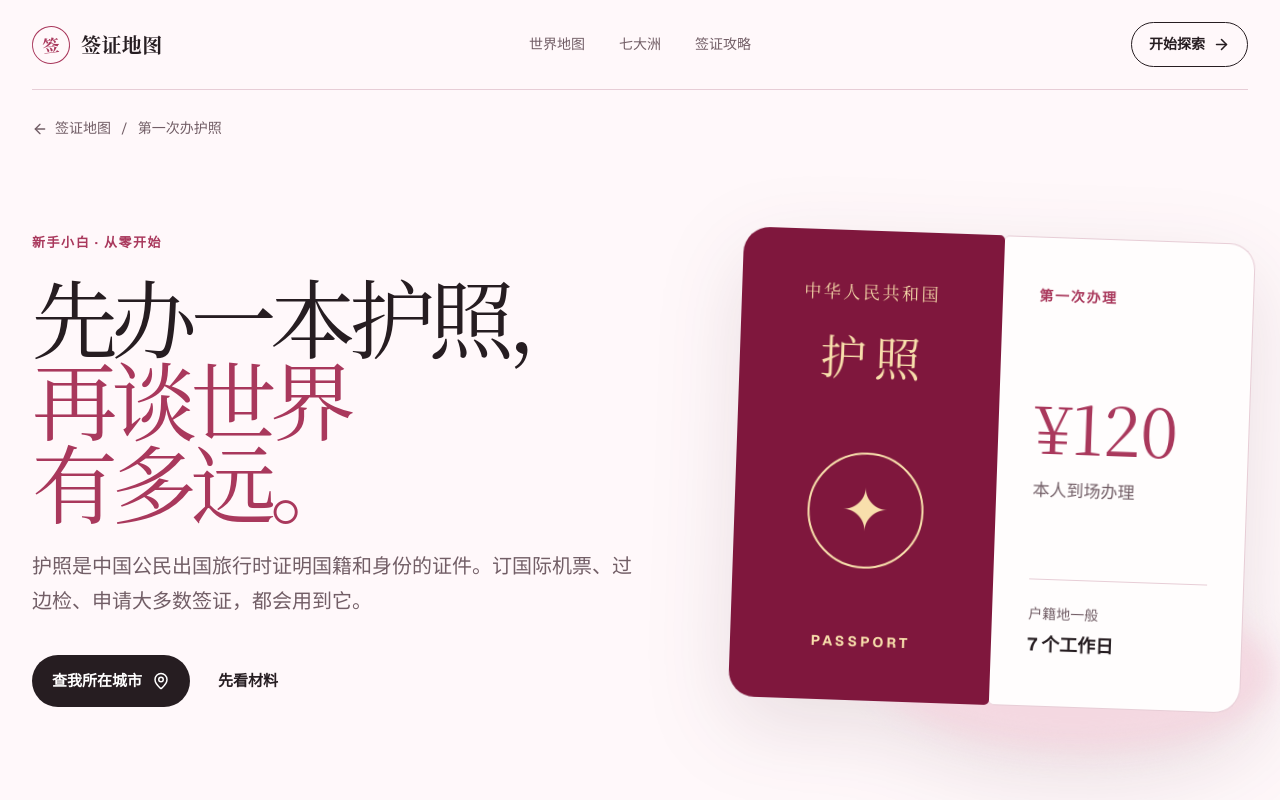
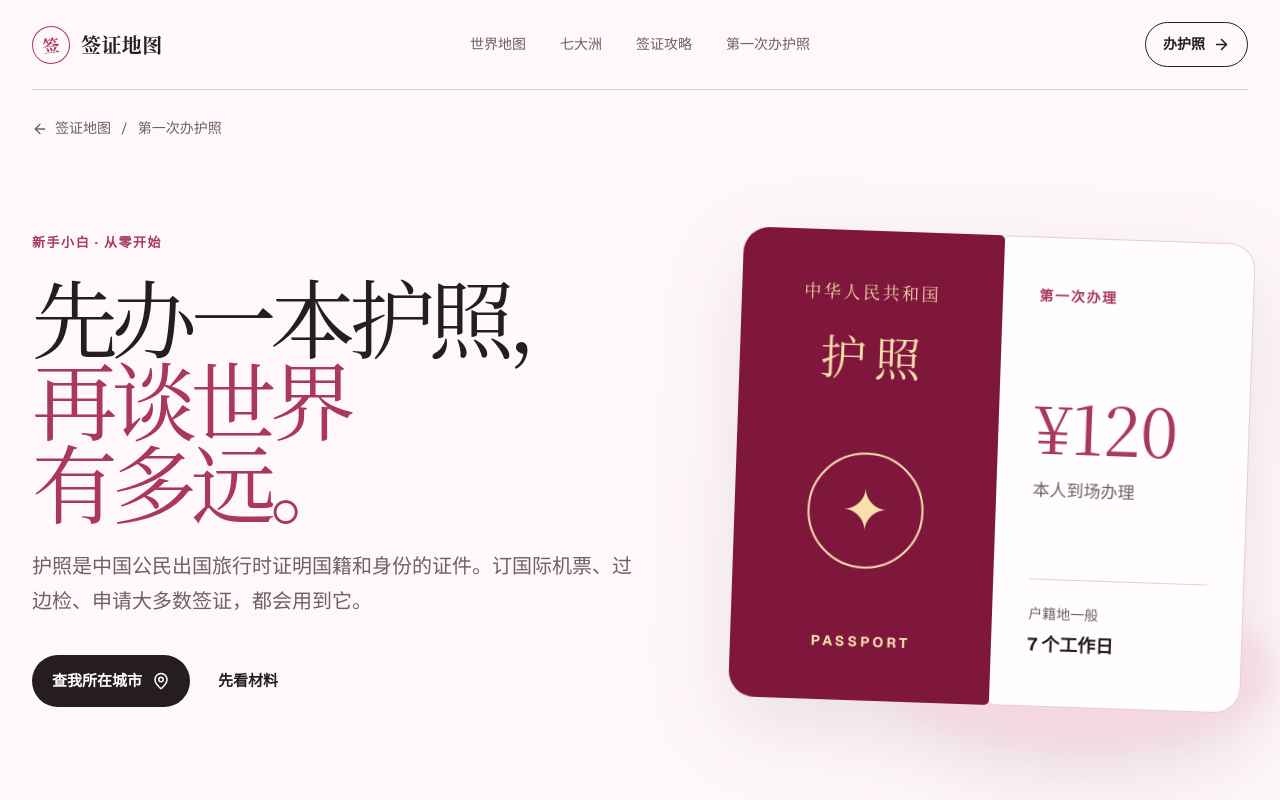
Before and after one commit to Explainfuture/visa-atlas-cn, a Next.js app: page /passport in a window 1280 px wide. Shown: the top 800 px of the page. Built offline with nearby package versions, Linux system fonts and the light colour scheme.

Commit message:
docs: add passport guide entry points

```diff
--- a/src/app/page.tsx
+++ b/src/app/page.tsx
@@ -4,6 +4,7 @@ import {
   ArrowRight,
   BookOpen,
   Compass,
+  IdCard,
   ShieldCheck,
 } from "lucide-react";
 import { MapShell } from "@/components/map-shell";
@@ -78,6 +79,20 @@ export default function Home() {
               </div>
             </div>
           </div>
+        </section>
+
+        <section className="passport-home-entry" aria-labelledby="passport-entry-title">
+          <div className="passport-home-number" aria-hidden="true">01</div>
+          <div>
+            <p className="section-kicker">还没有护照？从这里开始</p>
+            <h2 id="passport-entry-title">第一次办护照，不用自己到处查</h2>
+            <p>看懂护照有什么用、要带什么、交多少钱，再按省份和城市找到出入境办理窗口。</p>
+          </div>
+          <Link href="/passport">
+            <IdCard aria-hidden="true" size={22} />
+            打开新手攻略
+            <ArrowRight aria-hidden="true" size={19} />
+          </Link>
         </section>
 
         <section className="continent-section" id="continents" aria-labelledby="continents-title">
--- a/src/components/site-chrome.tsx
+++ b/src/components/site-chrome.tsx
@@ -15,10 +15,11 @@ export function SiteHeader() {
         <Link href="/#world-map">世界地图</Link>
         <Link href="/#continents">七大洲</Link>
         <Link href="/#featured-guides">签证攻略</Link>
+        <Link href="/passport">第一次办护照</Link>
       </nav>
 
-      <Link className="header-action" href="/#featured-guides">
-        开始探索
+      <Link className="header-action" href="/passport">
+        办护照
         <ArrowRight aria-hidden="true" size={17} strokeWidth={2.2} />
       </Link>
     </header>
```
Also changed, not shown: 1 other file (tests, documents, lock files or other folders).
